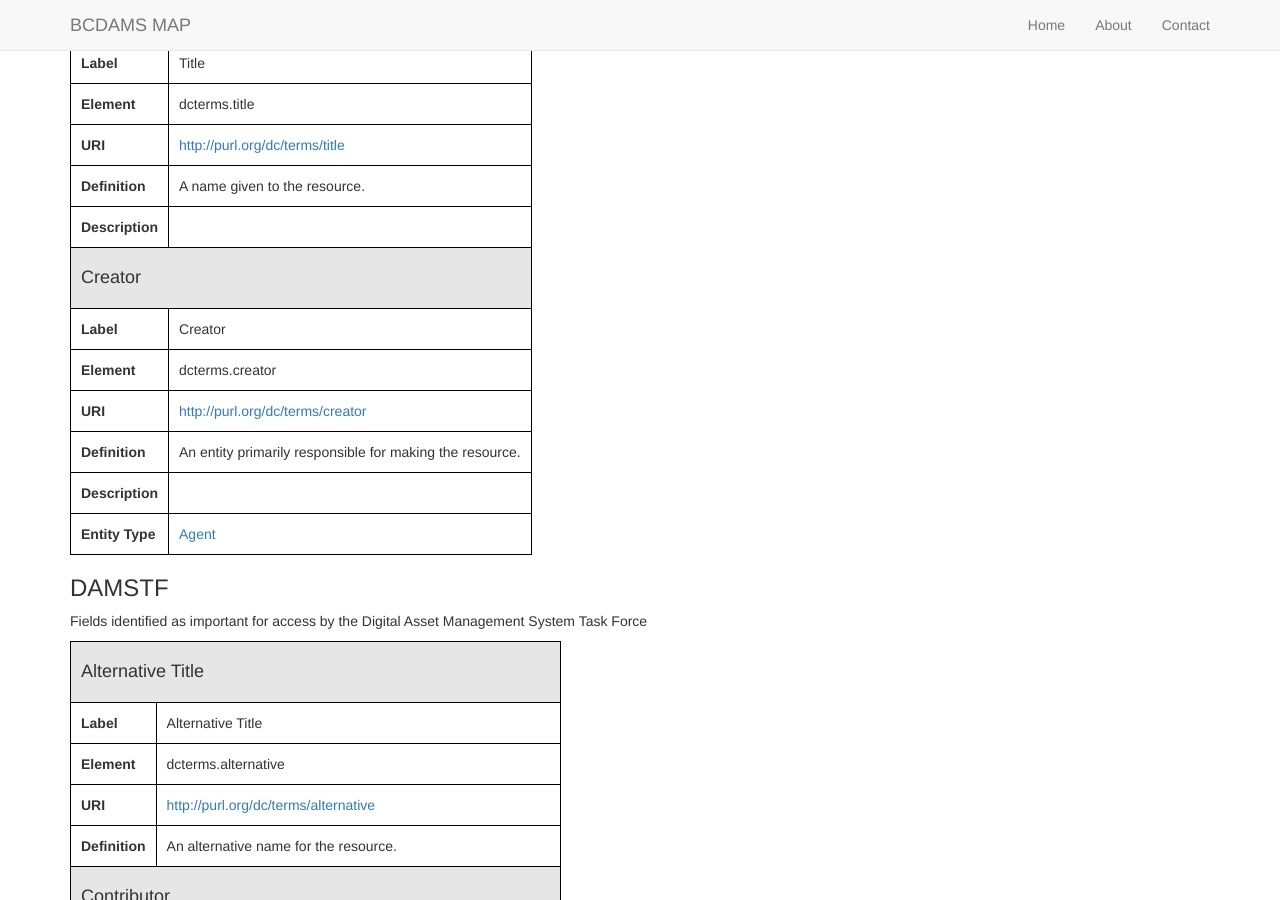
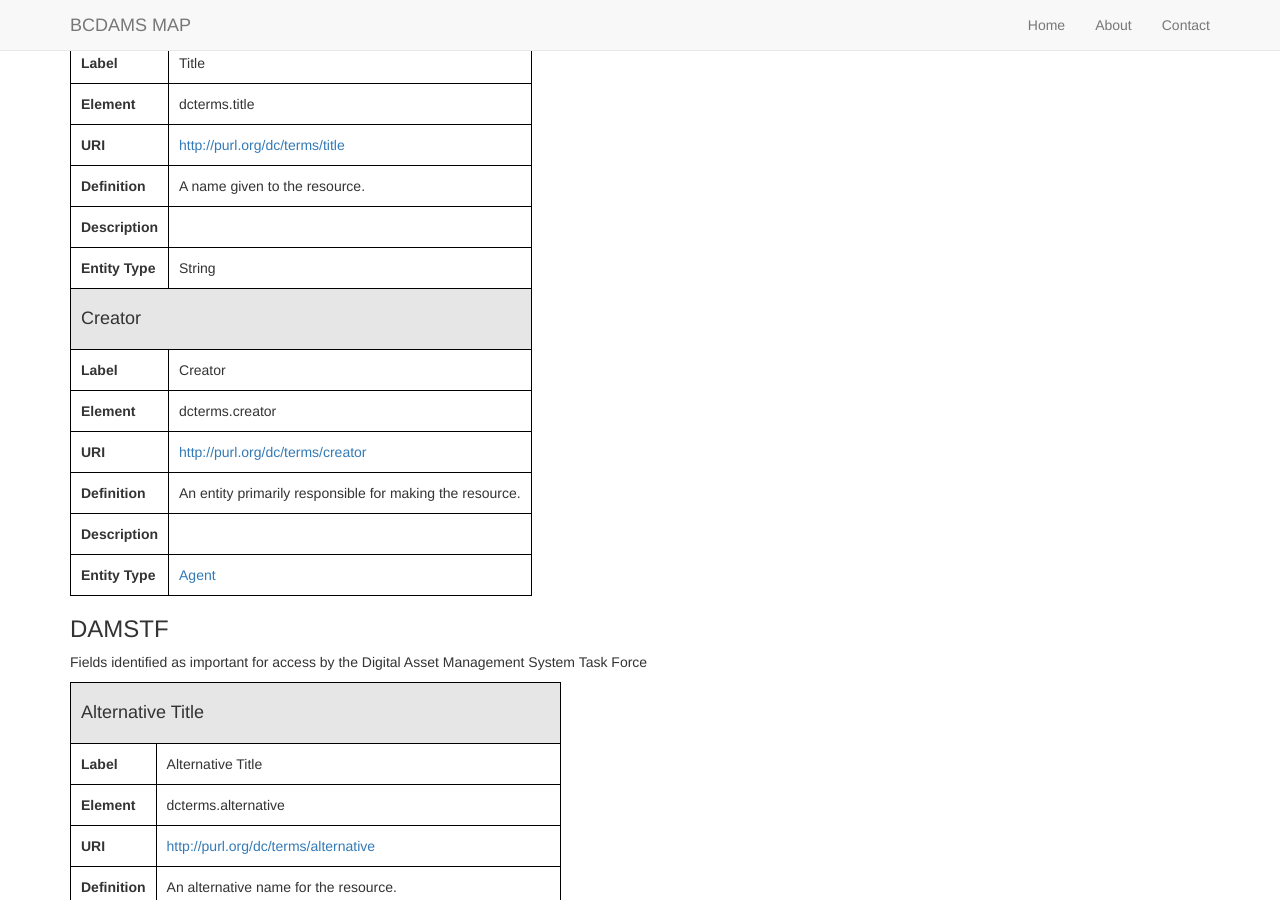
Before and after one commit to uhlibraries-digital/bcdams-map, a Jekyll site: the page built from index.html, in a window 1280 px wide and 900 px high, scrolled down 410 px. Built offline with Jekyll 4.4.1, drawn with Linux system fonts in a browser that asks for light colours; nearby versions of some CDN libraries; the list of posts is cut into pages by our own code.

Commit message:
add metadata

```diff
--- a/_data/damstf/alternative_title.json
+++ b/_data/damstf/alternative_title.json
@@ -3,5 +3,8 @@
 	"namespace": "dcterms",
 	"element": "alternative",
 	"uri": "http://purl.org/dc/terms/alternative",
-	"definition": "An alternative name for the resource."
+	"definition": "An alternative name for the resource.",
+	"description": "",
+	"entity_label": "String",
+	"repeatable": ""
 }
--- a/_data/damstf/contributor.json
+++ b/_data/damstf/contributor.json
@@ -3,5 +3,9 @@
 	"namespace": "dcterms",
 	"element": "contributor",
 	"uri": "http://purl.org/dc/terms/contributor",
-	"definition": "An entity responsible for making contributions to the resource."
+	"definition": "An entity responsible for making contributions to the resource.",
+	"description": "",
+	"entity_label": "Agent",
+	"entity_uri": "https://id.lib.uh.edu/ark:/84475/au58708x76f",
+	"repeatable": "true"
 }
--- a/_data/dptf/title.json
+++ b/_data/dptf/title.json
@@ -3,5 +3,8 @@
 	"namespace": "dcterms",
 	"element": "title",
 	"uri": "http://purl.org/dc/terms/title",
-	"definition": "A name given to the resource."
+	"definition": "A name given to the resource.",
+	"description": "",
+	"entity_label": "String",
+	"repeatable": ""
 }
```
